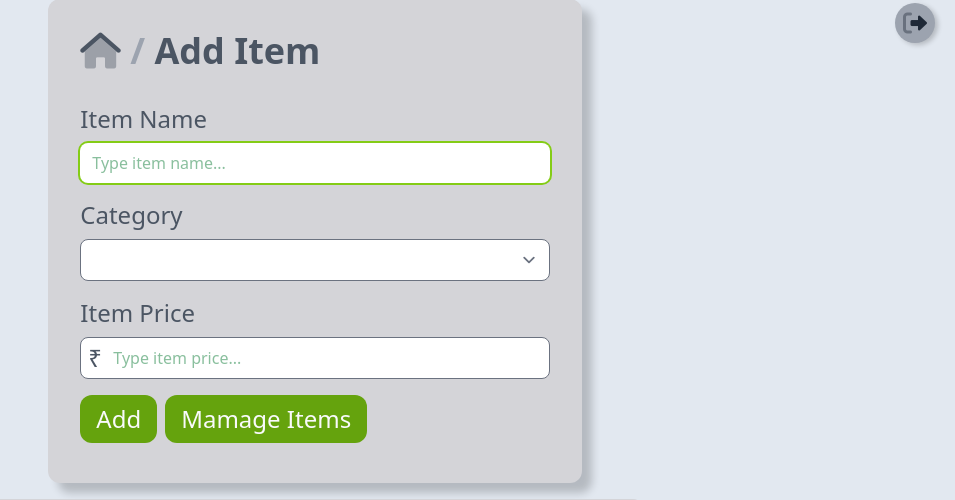
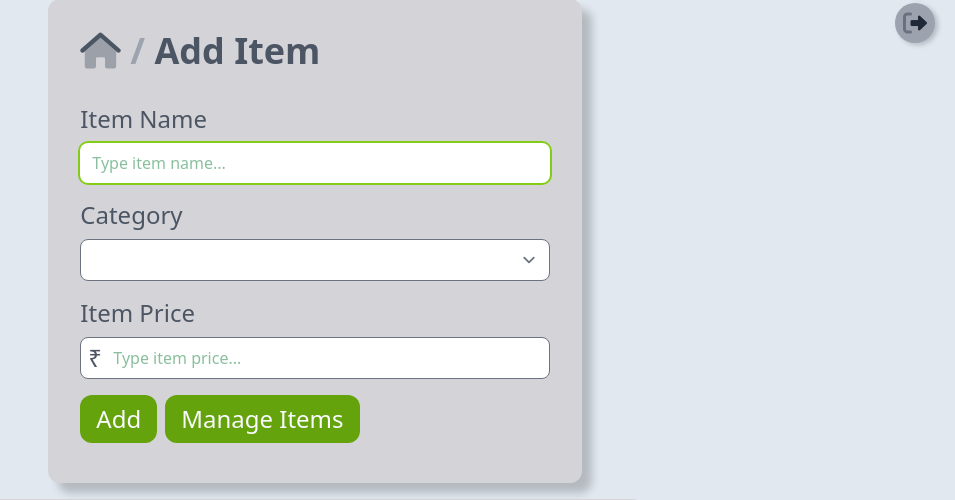
Before and after one commit to 0xyzone/Cafe, a PHP site: page /additem/index.php in a window 1280 px wide. Shown: the part 61-561 px from the top of the page, without its empty margins (325-1280 px from the left). Run offline with PHP 8.4, Linux system fonts and the light colour scheme; the visitor is signed in with stand-in values (Sample User, id 1); data that the repository does not hold is empty; some libraries are stand-ins or nearby versions.

Commit message:
Update index.php

```diff
--- a/public/additem/index.php
+++ b/public/additem/index.php
@@ -69,7 +69,7 @@ if (!isset($_SESSION['user'])) {
                 </div>
                 <div class="buttons flex w-full gap-2">
                     <button type="submit" class="btn-primary" name="additem" value="additem">Add</button>
-                    <a href="<?php echo $site . 'manageitem' ?>" class="btn-primary">Mamage Items</a>
+                    <a href="<?php echo $site . 'manageitem' ?>" class="btn-primary">Manage Items</a>
                 </div>
             </div>
         </form>
```
